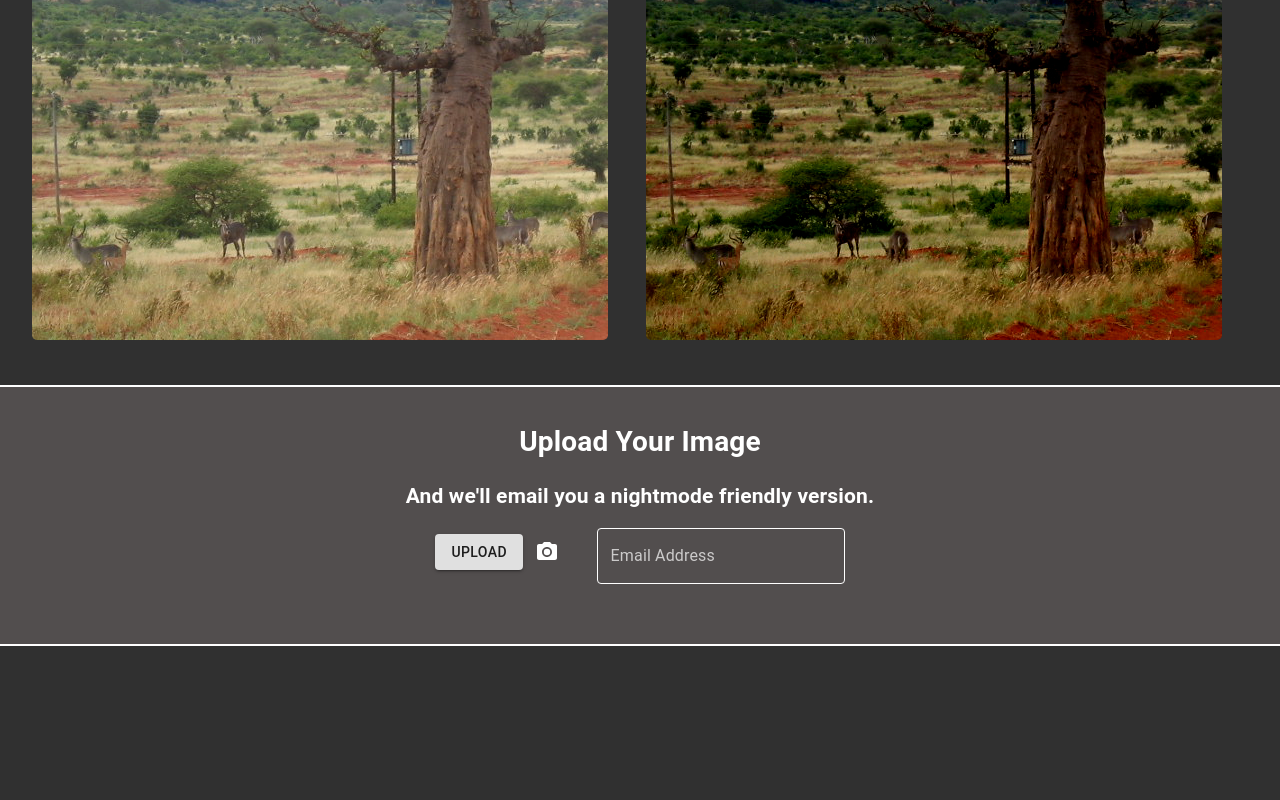
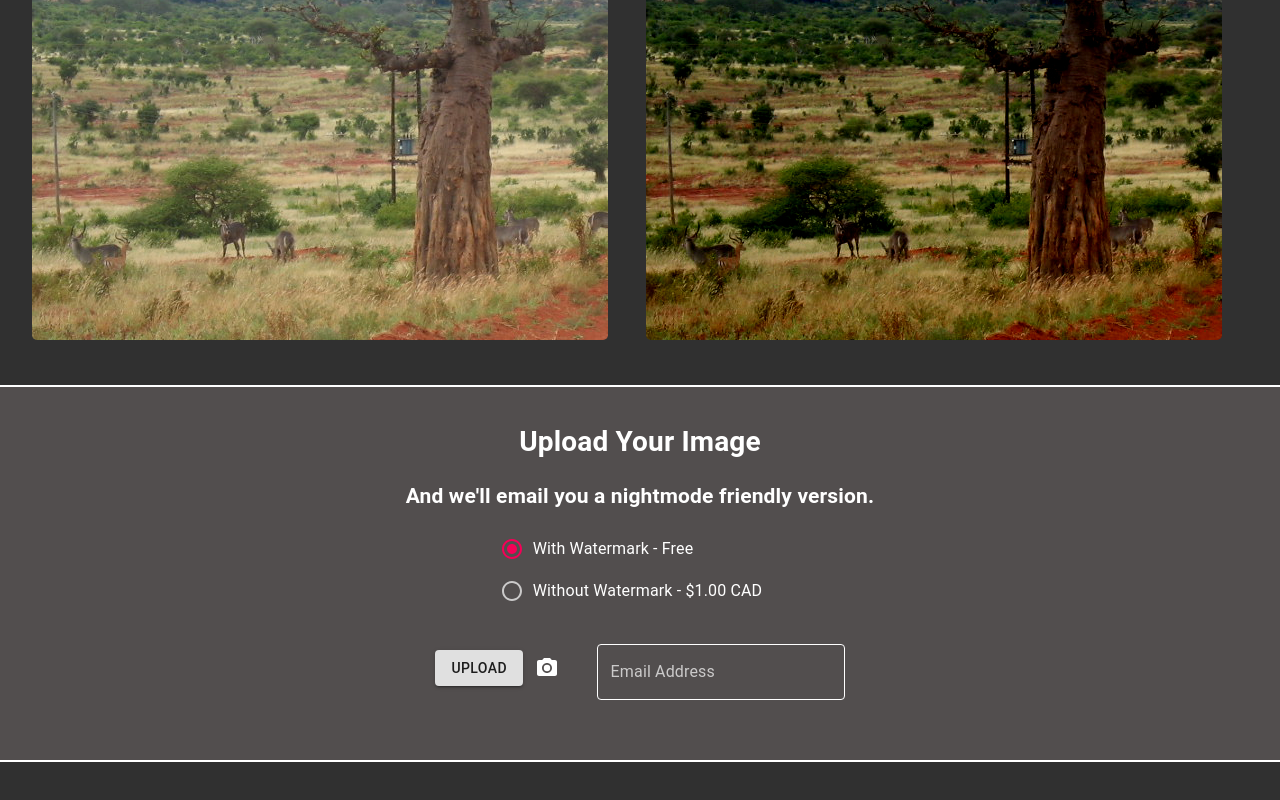
Before and after one commit to licarijd/nightlify-front-end, a Next.js app: page / in a window 1280 px wide. Shown: the part 569-1369 px from the top of the page. Before the commit the page ends 1255 px from the top, so only its background shows below. Built offline with nearby package versions, Linux system fonts and the light colour scheme.

Commit message:
Free and paid conversion types

```diff
--- a/pages/index.js
+++ b/pages/index.js
@@ -1,13 +1,21 @@
 import { useState } from 'react'
 import { uploadFile } from './api/files'
-import { makeStyles, ThemeProvider } from '@material-ui/core/styles';
-import Button from '@material-ui/core/Button';
-import IconButton from '@material-ui/core/IconButton';
-import PhotoCamera from '@material-ui/icons/PhotoCamera';
+import { makeStyles, ThemeProvider } from '@material-ui/core/styles'
+import Button from '@material-ui/core/Button'
+import IconButton from '@material-ui/core/IconButton'
+import PhotoCamera from '@material-ui/icons/PhotoCamera'
 import Header from '../components/Header'
+import Radio from '@material-ui/core/Radio'
+import RadioGroup from '@material-ui/core/RadioGroup'
+import FormControlLabel from '@material-ui/core/FormControlLabel'
 import { createTheme } from '@material-ui/core/styles'
-import { CssBaseline, TextField } from '@material-ui/core';
+import { CssBaseline, FormControl, FormLabel, TextField } from '@material-ui/core';
 import validator from 'email-validator'
+
+const CONVERSION_TYPES = {
+  FREE: 'FREE',
+  PAID: 'PAID'
+}
 
 const theme = createTheme({
   palette: {
@@ -39,6 +47,11 @@ export default function Home() {
   const [file, setFile] = useState('');
   const [message, setMessage] = useState('')
   const [email, setEmail] = useState('')
+  const [conversionType, setConversionType] = useState(CONVERSION_TYPES.FREE)
+
+  const handleConversionChange = async (e) => {
+    setConversionType(e.target.value)
+  }
 
   const handleSubmit = async (e) => {
     e.preventDefault()
@@ -57,7 +70,8 @@ export default function Home() {
 
     const data = new FormData()
     data.append('file', file, `${new Date().getTime()}-${file.name}`)
-    data.set('data', email)
+    data.set('email', email)
+    data.set('watermark', conversionType == CONVERSION_TYPES.FREE ? true : '')
 
     try {
       const res = await uploadFile(data)
@@ -88,11 +102,17 @@ export default function Home() {
             <div className='converted'/>
           </span>
         </div>
-          <form onSubmit={handleSubmit}>
         <div className='divisor-top'/>
         <div className='header-container'>
         <h1> Upload Your Image </h1>
         <h2> And we'll email you a nightmode friendly version. </h2>
+        <FormControl component="fieldset">
+          <RadioGroup aria-label="conversion type" name="conversion-type" value={conversionType} onChange={handleConversionChange}>
+            <FormControlLabel value={CONVERSION_TYPES.FREE} control={<Radio />} label="With Watermark - Free" />
+            <FormControlLabel value={CONVERSION_TYPES.PAID} control={<Radio />} label="Without Watermark - $1.00 CAD" />
+          </RadioGroup>
+        </FormControl>
+        <form className='input-form' onSubmit={handleSubmit}>
           <label htmlFor="contained-button-file">
             <Button type="submit" variant="contained">
               Upload
@@ -128,8 +148,8 @@ export default function Home() {
             />
           </span>
           <div className='input-message'>{message}</div>
+        </form>
       </div>
-        </form>
     </div>
     <div className='divisor-bottom'/>
     </ThemeProvider>
--- a/styles/globals.css
+++ b/styles/globals.css
@@ -85,3 +85,7 @@ a {
 .email-input {
   margin-left: 2vw;
 }
+
+.input-form {
+  margin-top: 4vh;
+}
```
Lines whose indentation alone changed are shown as unchanged.
